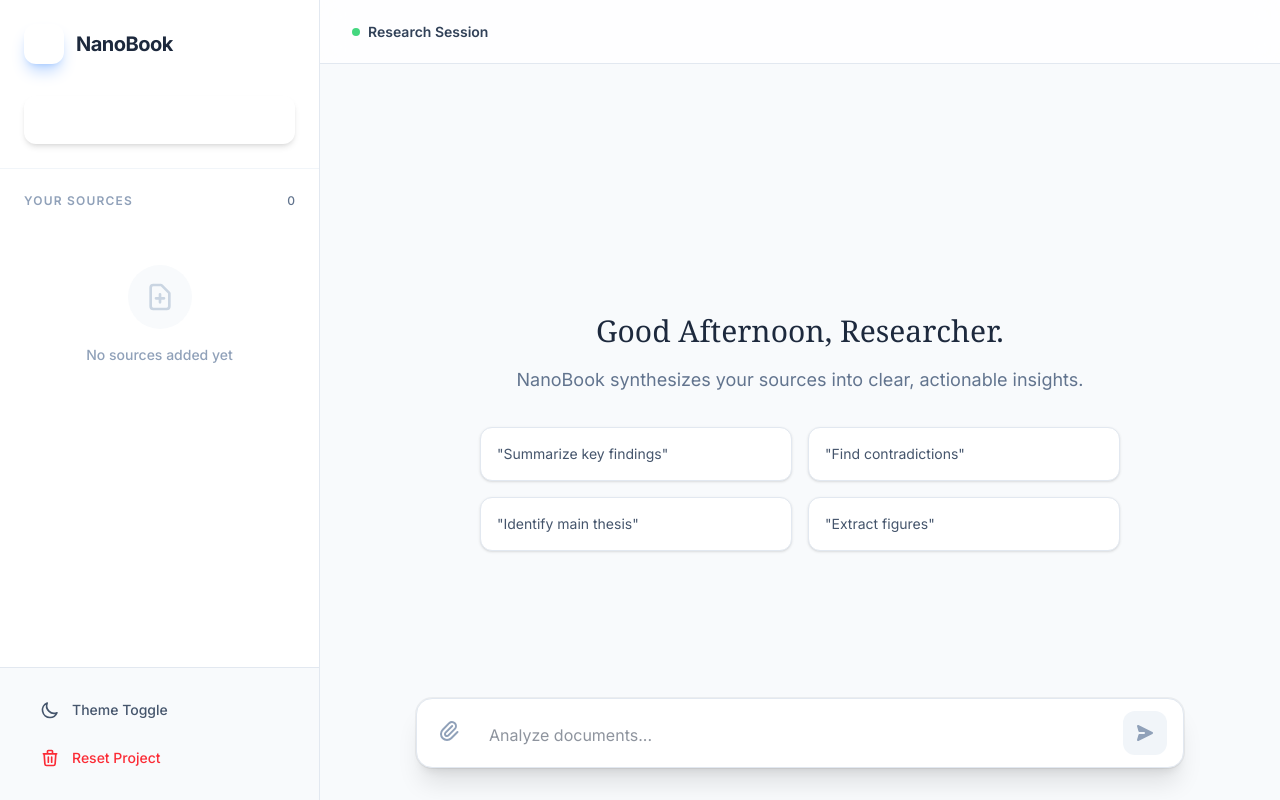
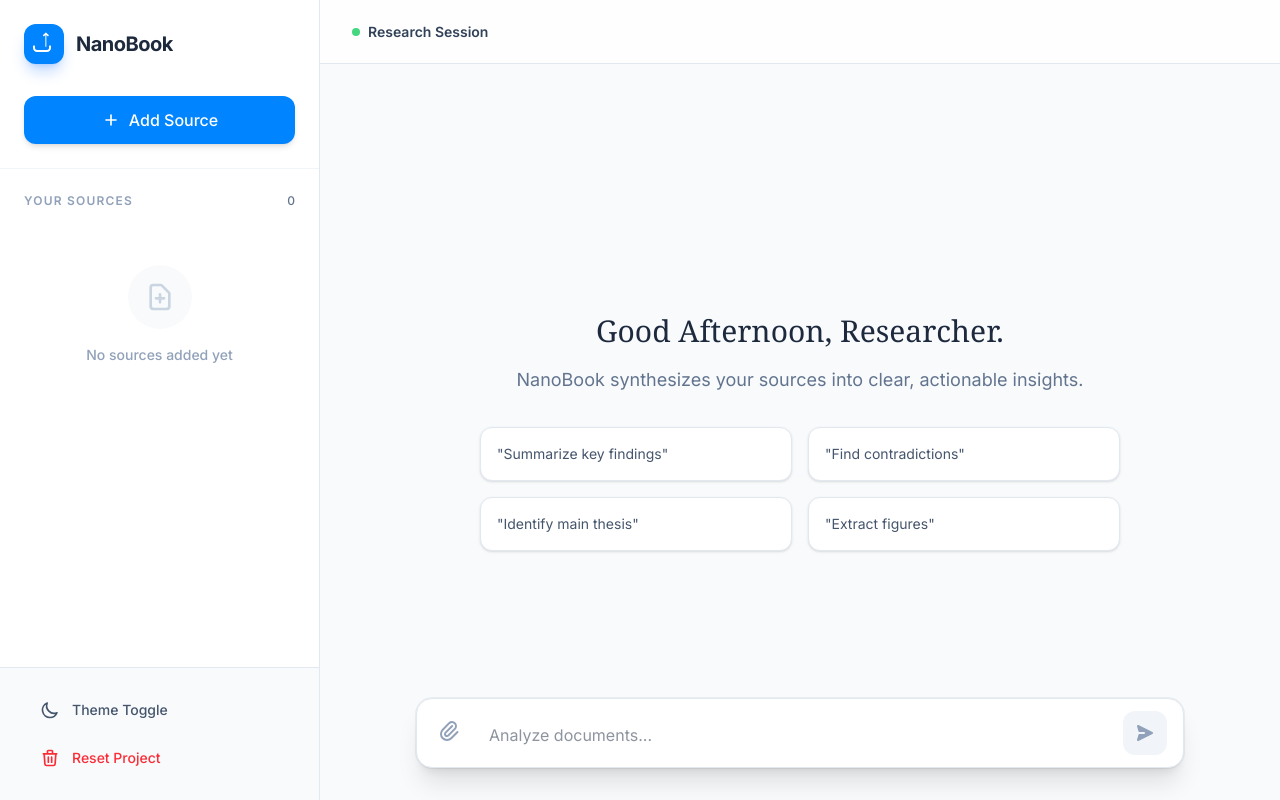
Before and after one commit to IamVatsal/NanoBook, a Next.js app in the folder nanobook-frontend/: page / in a window 1280 px wide. Built offline with nearby package versions, Linux system fonts and the light colour scheme.

Commit message:
style: fix stuck at dark mode

```diff
--- a/nanobook-frontend/app/globals.css
+++ b/nanobook-frontend/app/globals.css
@@ -1,5 +1,11 @@
 @import url('https://fonts.googleapis.com/css2?family=Inter:wght@300;400;500;600;700&family=Lora:ital,wght@0,400;0,500;1,400&display=swap');
 @import 'tailwindcss';
+
+@theme {
+    --color-electric-blue: oklch(0.61 0.23 248.07);
+}
+
+@variant dark (&:is(.dark *));
 
 :root {
     --background: #ffffff;
@@ -11,13 +17,6 @@
     --color-foreground: var(--foreground);
     --font-sans: var(--font-geist-sans);
     --font-mono: var(--font-geist-mono);
-}
-
-@media (prefers-color-scheme: dark) {
-    :root {
-        --background: #0a0a0a;
-        --foreground: #ededed;
-    }
 }
 
 body {
--- a/nanobook-frontend/app/page.tsx
+++ b/nanobook-frontend/app/page.tsx
@@ -4,7 +4,11 @@ import React, { useState, useEffect } from 'react';
 import Sidebar from './components/Sidebar';
 import ChatArea from './components/ChatArea';
 import { Message, Role, Source, MessageHistoryItem } from './Utils/types';
-import { sendChatMessage, uploadDocument, resetSources } from './(services)/api';
+import {
+    sendChatMessage,
+    uploadDocument,
+    resetSources,
+} from './(services)/api';
 
 const STORAGE_KEY_MESSAGES = 'nanobook_messages';
 const STORAGE_KEY_SOURCES = 'nanobook_sources';
@@ -37,8 +41,7 @@ export default function Home() {
         if (savedMessages) setMessages(JSON.parse(savedMessages));
         if (savedSources) setSources(JSON.parse(savedSources));
         if (savedTheme) {
-            const isDark = savedTheme === 'light' ? false : true;
-            setDarkMode(isDark);
+            setDarkMode(savedTheme === 'dark');
         }
     }, []);
 
@@ -71,10 +74,10 @@ export default function Home() {
 
         const currentQuery = inputValue;
         const userMessage: Message = {
-          id: Date.now().toString(),
-          role: Role.USER,
-          content: currentQuery,
-          timestamp: Date.now(),
+            id: Date.now().toString(),
+            role: Role.USER,
+            content: currentQuery,
+            timestamp: Date.now(),
         };
 
         const newMessages = [...messages, userMessage];
```
